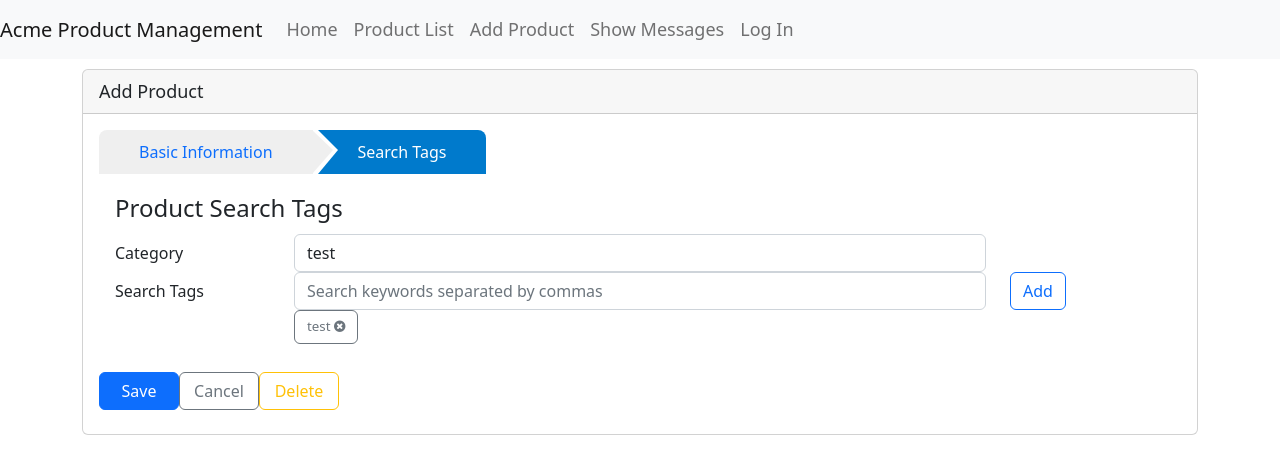
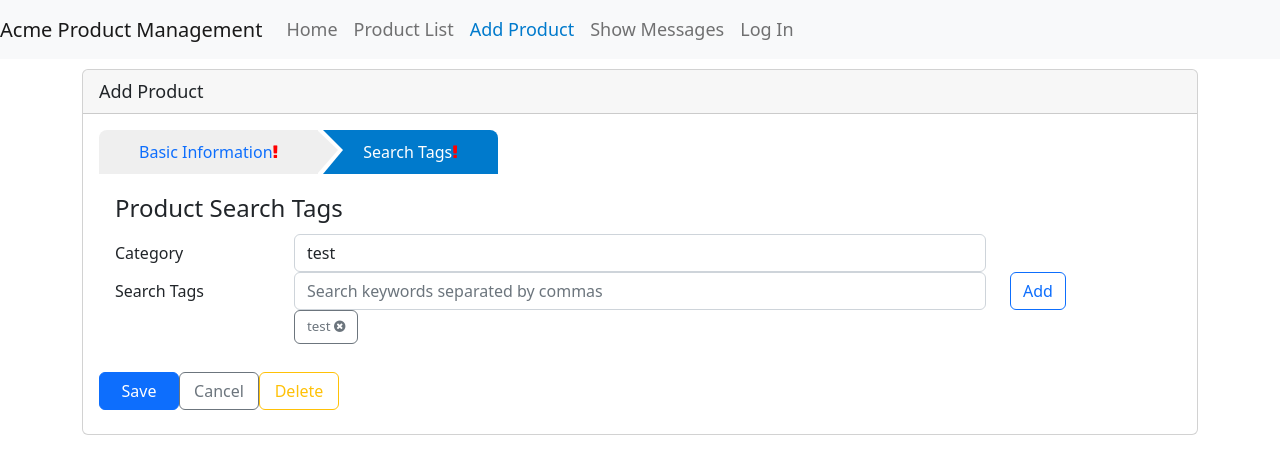
Before and after one commit to Dilan-Lakshitha/APM-Start-master, an Angular app: page /products/0/edit/tags in a window 1280 px wide. Shown: the top 474 px of the page. Built offline with nearby package versions, Linux system fonts and the light colour scheme; what angular-in-memory-web-api would draw is missing.

Commit message:
animation route

```diff
--- a/src/app/app.component.html
+++ b/src/app/app.component.html
@@ -3,15 +3,19 @@
   <ul class="navbar-nav">
     <li class="nav-item">
       <a class="nav-link"
-      [routerLink]="['/welcome']">Home</a>
+      [routerLink]="['/welcome']"
+      routerLinkActive="active">Home</a>
     </li>
     <li class="nav-item">
       <a class="nav-link"
-      [routerLink]="['/products']">Product List</a>
+      [routerLink]="['/products']"
+      routerLinkActive="active"
+      [routerLinkActiveOptions]="{exact:true}">Product List</a>
     </li>
     <li class="nav-item">
       <a class="nav-link"
-      [routerLink]="['/products',0,'edit']">Add Product</a>
+      [routerLink]="['/products',0,'edit']"
+      routerLinkActive="active">Add Product</a>
     </li>
   </ul>
   <ul class="navbar-nav ml-auto">
@@ -34,6 +38,7 @@
     </li>
   </ul>
 </nav>
-<div class="container">
-  <router-outlet></router-outlet>
+<div class="container"
+    [@slideInAnimation]="o.isActivated ? o.activatedRoute:''">
+  <router-outlet #o="outlet"></router-outlet>
 </div>
--- a/src/app/app.component.ts
+++ b/src/app/app.component.ts
@@ -1,4 +1,5 @@
 import { Component } from '@angular/core';
+import { slideInAnimation} from './app.animation'
 
 import { AuthService } from './user/auth.service';
 import { Router } from '@angular/router';
@@ -6,7 +7,8 @@
 @Component({
   selector: 'pm-root',
   templateUrl: './app.component.html',
-  styleUrls: ['./app.component.css']
+  styleUrls: ['./app.component.css'],
+  animations: [slideInAnimation]
 })
 export class AppComponent {
   pageTitle = 'Acme Product Management';
--- a/src/app/app.module.ts
+++ b/src/app/app.module.ts
@@ -1,5 +1,6 @@
 import { NgModule } from '@angular/core';
 import { BrowserModule } from '@angular/platform-browser';
+import { BrowserAnimationsModule} from '@angular/platform-browser/animations'
 import { HttpClientModule } from '@angular/common/http';
 
 // Imports for loading & configuring the in-memory web api
@@ -20,6 +21,7 @@
 @NgModule({
   imports: [
     BrowserModule,
+    BrowserAnimationsModule,
     HttpClientModule,
     InMemoryWebApiModule.forRoot(ProductData, { delay: 1000 }),
     ProductModule,
--- a/src/app/products/product-edit/product-edit.component.html
+++ b/src/app/products/product-edit/product-edit.component.html
@@ -8,10 +8,11 @@
     <div class="wizard">
       <a [routerLink]="['info']"
         routerLinkActive="active">
-        Basic Information</a>
+        Basic Information<span [ngClass]="{'fa fa-exclamation':! isValid('info')}"></span>
+      </a>
       <a [routerLink]="['tags']"
         routerLinkActive="active">
-        Search Tags</a>
+        Search Tags<span [ngClass]="{'fa fa-exclamation':! isValid('tags')}"></span></a>
     </div>
     <router-outlet></router-outlet>
 
```
